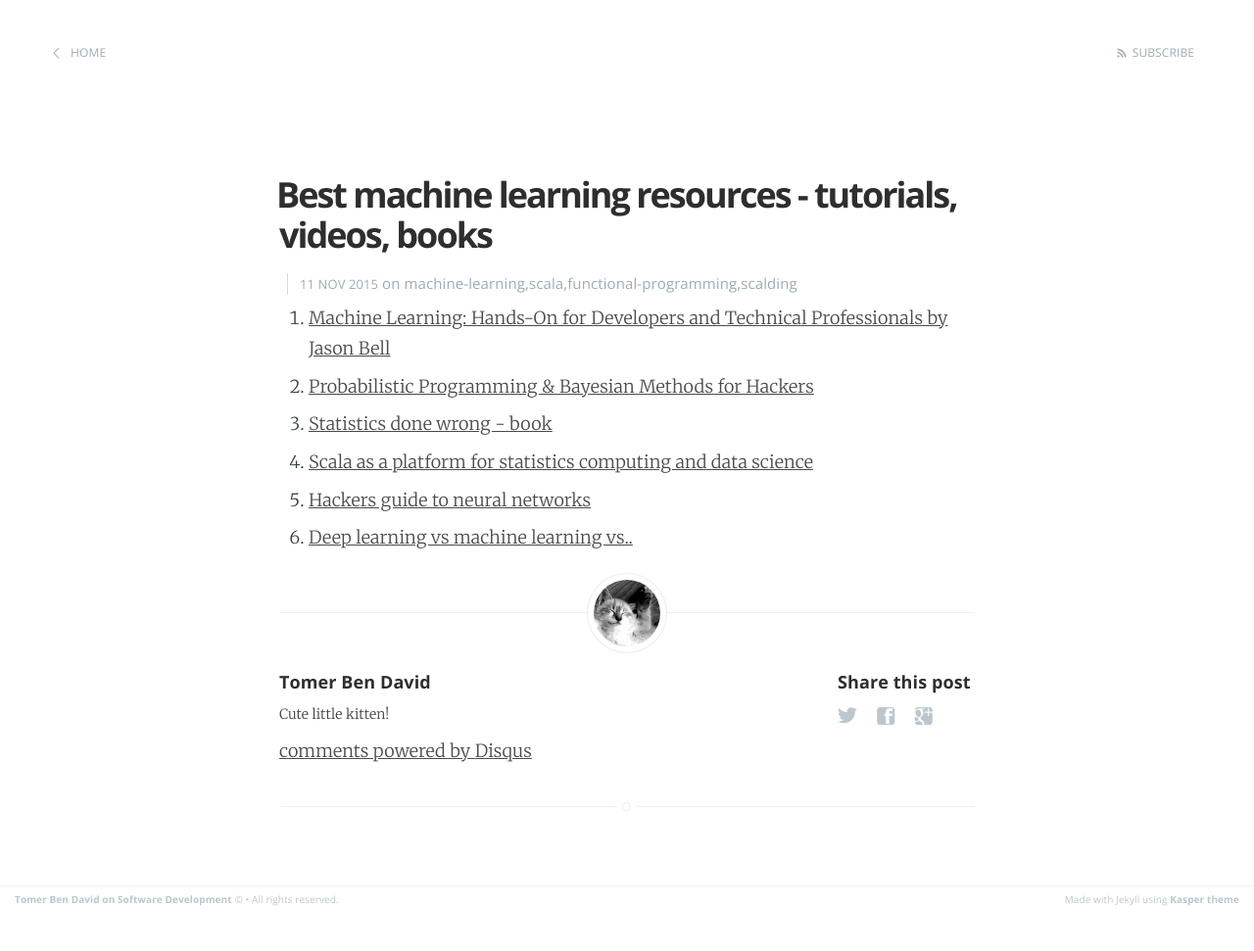
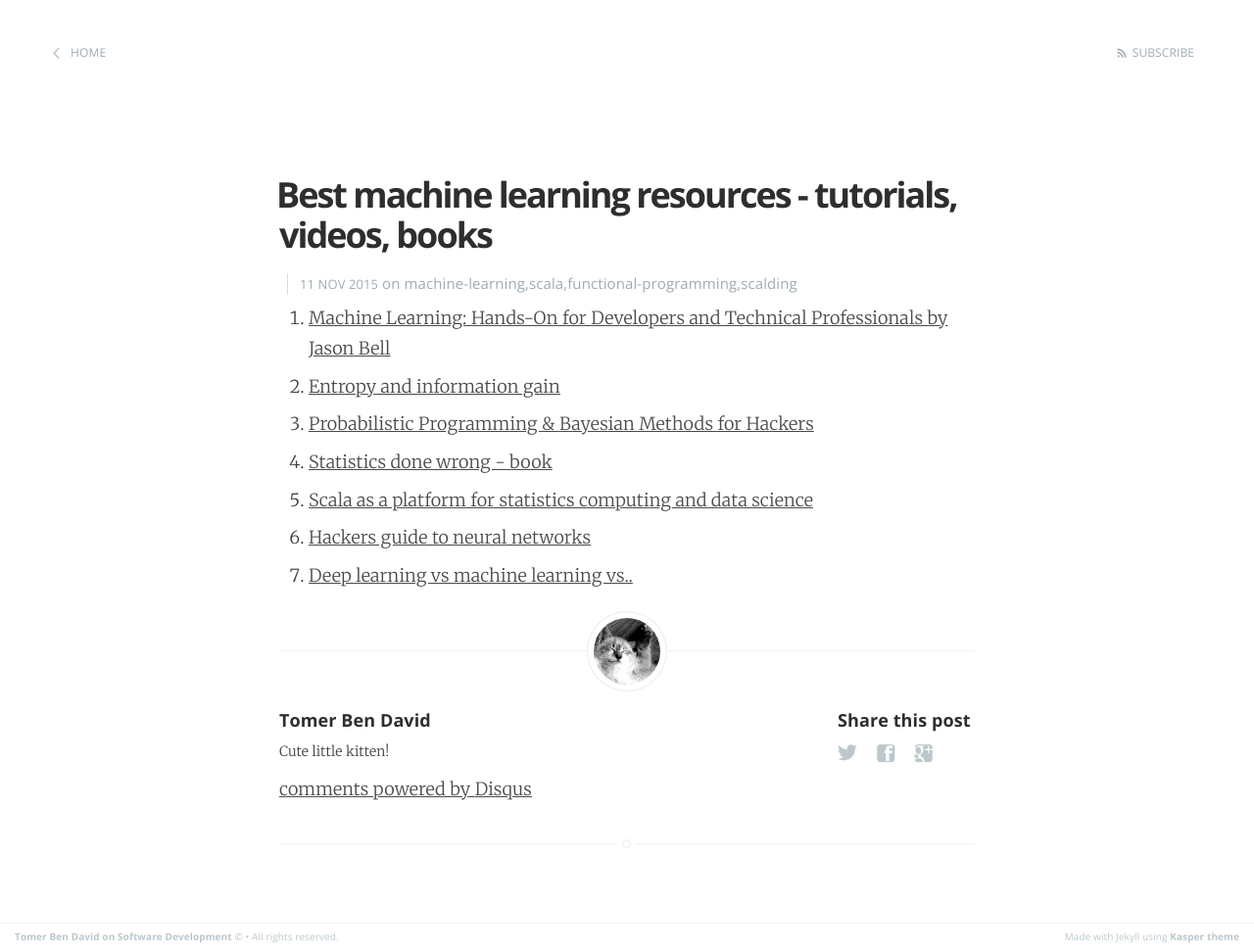
Before and after one commit to tomer-ben-david/tomer-ben-david.github.io.jekyll, a Jekyll site: the page built from _posts/2015-03-11-best-machine-learning-resources-tutorials-books-videos.markdown, in a window 1280 px wide. Shown: the whole page at 98% size. Built offline with Jekyll 4.4.1, drawn with Linux system fonts in a browser that asks for light colours; Markdown is read by kramdown in place of the engine named in the settings; comment, search, counter and statistics services are not loaded; before the commit the page ends 932 px from its top, so only the background shows below that.

```diff
--- a/_posts/2015-03-11-best-machine-learning-resources-tutorials-books-videos.markdown
+++ b/_posts/2015-03-11-best-machine-learning-resources-tutorials-books-videos.markdown
@@ -6,6 +6,7 @@
 comments: true
 ---
 1. [Machine Learning: Hands-On for Developers and Technical Professionals by Jason Bell](http://amzn.com/1118889061)
+1. [Entropy and information gain](http://stackoverflow.com/questions/1859554/what-is-entropy-and-information-gain)
 1. [Probabilistic Programming & Bayesian Methods for Hackers](https://camdavidsonpilon.github.io/Probabilistic-Programming-and-Bayesian-Methods-for-Hackers/)
 1. [Statistics done wrong - book](http://www.amazon.com/Statistics-Done-Wrong-Woefully-Complete/dp/1593276206)
 1. [Scala as a platform for statistics computing and data science](https://darrenjw.wordpress.com/2013/12/23/scala-as-a-platform-for-statistical-computing-and-data-science/)
```
